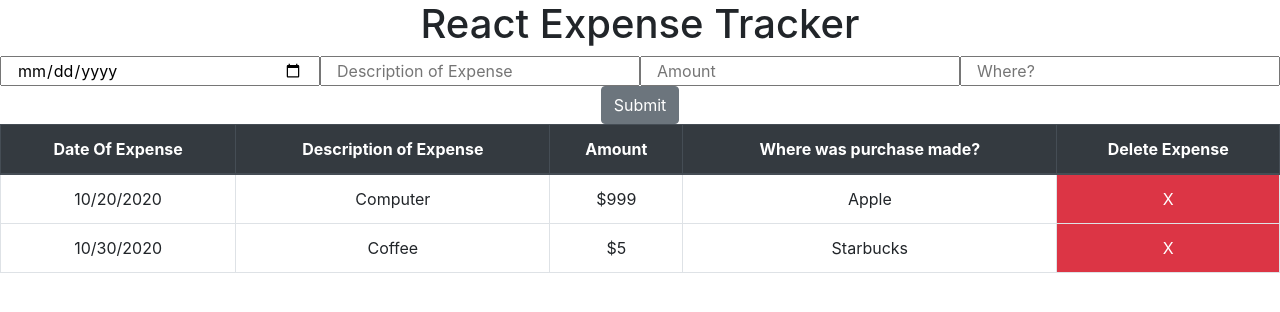
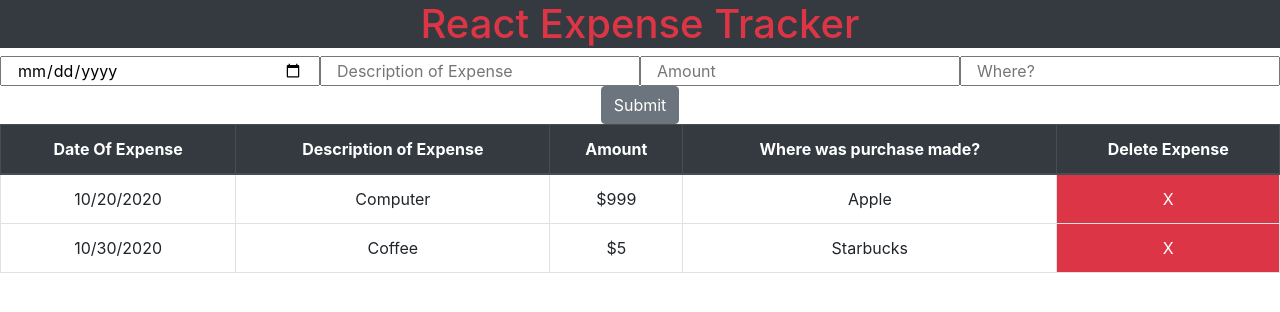
Before and after one commit to jbri91/reactExpenseTracker, a React (Create React App) app: page / in a window 1280 px wide. Shown: the top 312 px of the page. Built offline with nearby package versions, Linux system fonts and the light colour scheme.

Commit message:
jsx style in header

```diff
--- a/src/components/Header.js
+++ b/src/components/Header.js
@@ -2,7 +2,7 @@ import React from 'react'
 
 class Header extends React.Component {
     render() {
-        return (<h1> React Expense Tracker</h1>
+        return (<h1 style={{color: '#dc3545', backgroundColor: '#343a40'}} > React Expense Tracker</h1>
         )
         }
 }
```
